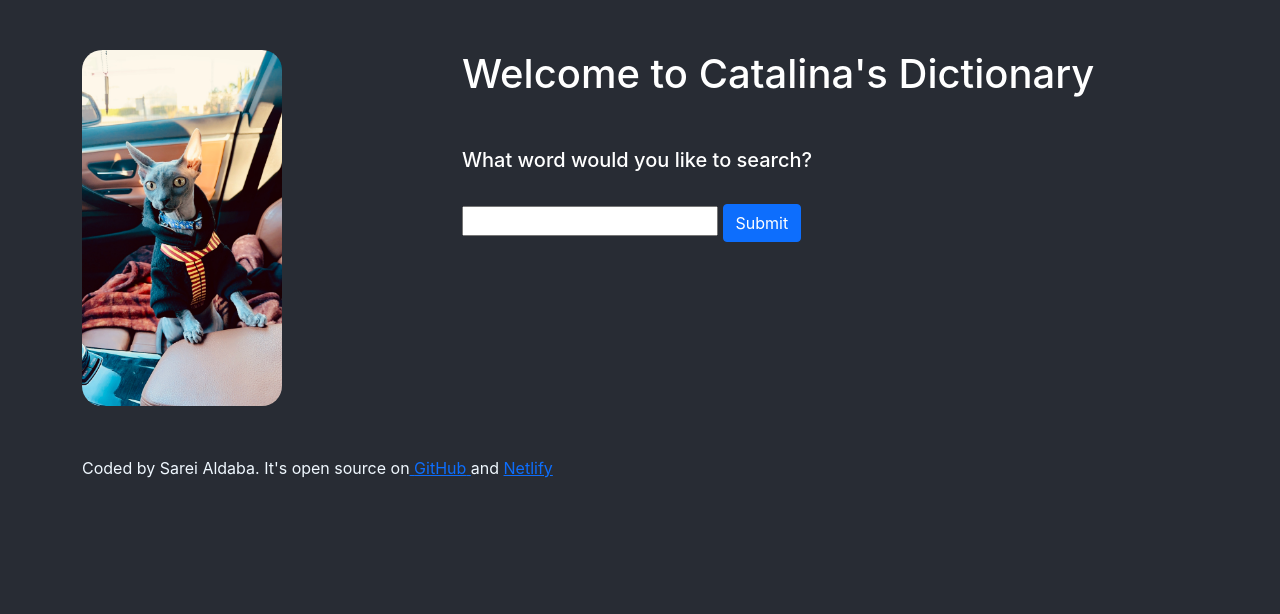
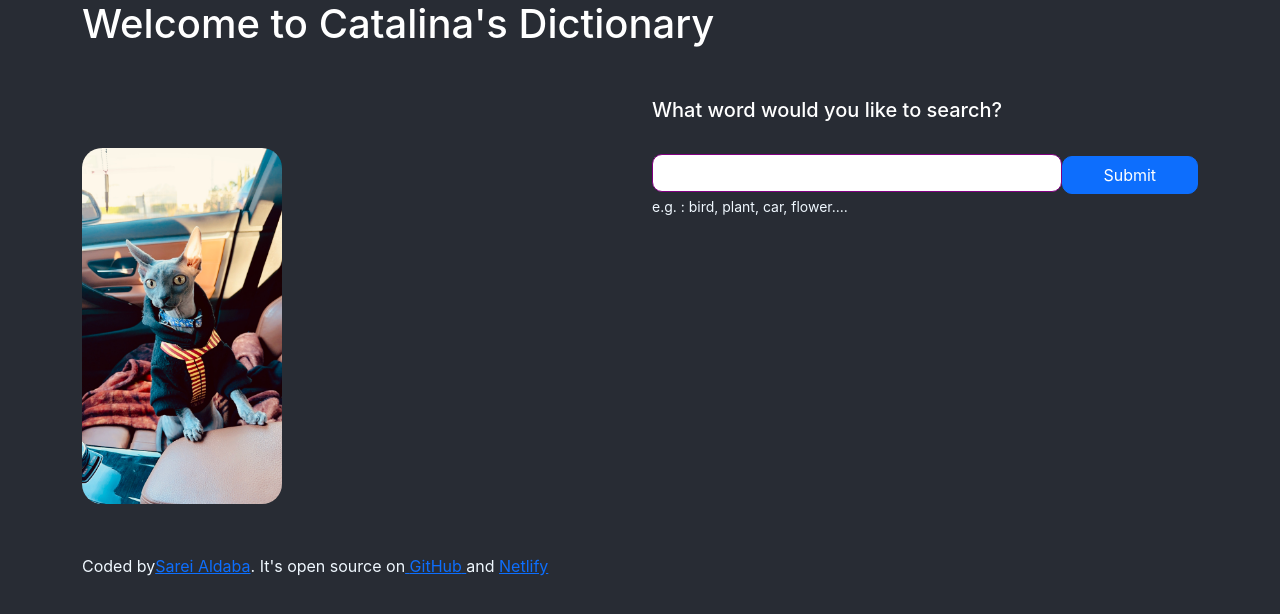
Before and after one commit to Saldaba95/dictionary-project-sa, a React (Create React App) app: page / in a window 1280 px wide. Shown: the top 614 px of the page. Built offline with nearby package versions, Linux system fonts and the light colour scheme.

Commit message:
style
added a style to page

```diff
--- a/src/App.js
+++ b/src/App.js
@@ -8,12 +8,12 @@ function App() {
       <div className="container">
         <header className="App-header">
           <div className="row">
-            <div className="col-4">
+            <h1>Welcome to Catalina's Dictionary</h1>
+            <div className=" col-md-6 col-sm-12">
               <img src={cata} className="catalina" alt="logo" />
             </div>
-            <div className="col-8">
+            <div className=" col-md-6 col-sm-12">
               {" "}
-              <h1>Welcome to Catalina's Dictionary</h1>
               <h5>What word would you like to search?</h5>
               <br />
               <Dictionary />
@@ -22,7 +22,11 @@ function App() {
         </header>
         <main></main>
         <footer>
-          Coded by Sarei Aldaba. It's open source on
+          Coded by
+          <a href="https://www.shecodes.io/graduates/66500-sarei-aldaba">
+            Sarei Aldaba
+          </a>
+          . It's open source on
           <a
             href="https://github.com/Saldaba95/dictionary-project-sa"
             target="_blank"
--- a/src/Dictionary.css
+++ b/src/Dictionary.css
@@ -1,3 +1,23 @@
 .Dictionary {
   color: aliceblue;
 }
+.Dictionary section {
+  background: lightsalmon;
+  opacity: 0.7;
+  padding: 30px;
+  border-radius: 16px;
+  box-shadow: 0 5px 15px rgba(0, 0, 0, 0.6);
+  margin: 20px 0;
+}
+
+.input {
+  width: 75%;
+  padding: 6px 4px;
+  border: 1px solid purple;
+  border-radius: 10px;
+}
+.btn {
+  width: 25%;
+  padding: 6px 4px;
+  border-radius: 10px;
+}
--- a/src/Dictionary.js
+++ b/src/Dictionary.js
@@ -28,9 +28,13 @@ export default function Dictionary() {
       {" "}
       <form onSubmit={search}>
         {" "}
-        <input type="search" onChange={handleKeywordChange} />{" "}
+        <input className="input" type="search" onChange={handleKeywordChange} />
         <input className="btn btn-primary" type="submit" value="Submit" />
       </form>{" "}
+      <div className="hint">
+        {" "}
+        <small>e.g. : bird, plant, car, flower....</small>{" "}
+      </div>
       <br />
       <Results results={results} />
     </div>
--- a/src/Results.css
+++ b/src/Results.css
@@ -0,0 +1,7 @@
+.Results {
+  background: darksalmon;
+  opacity: 0.9;
+  padding: 16px;
+  border-radius: 16px;
+  box-shadow: 0 5px 15px rgba(0, 0, 0, 0.6);
+}
--- a/src/Results.js
+++ b/src/Results.js
@@ -1,6 +1,7 @@
 import React from "react";
 import Phonetic from "./Phonetic";
 import Meaning from "./Meaning";
+import "./Results.css";
 
 export default function Results(props) {
   if (props.results) {
@@ -12,9 +13,9 @@ export default function Results(props) {
         <br />
         {props.results.meanings.map(function (meaning, index) {
           return (
-            <div key={index}>
+            <section key={index}>
               <Meaning meaning={meaning} />
-            </div>
+            </section>
           );
         })}
       </div>
```
